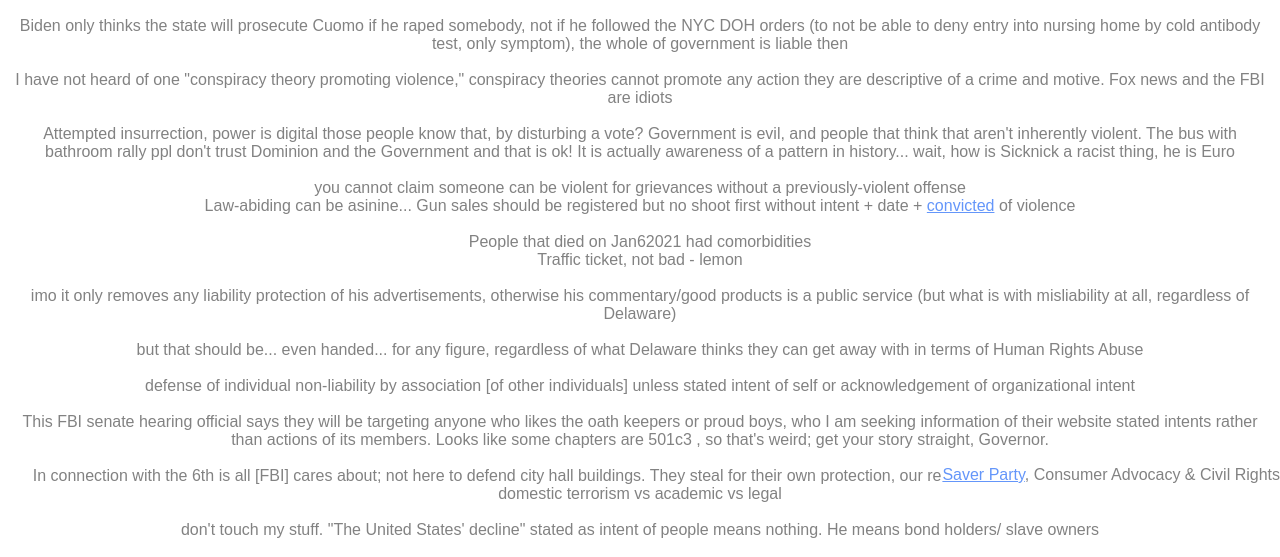
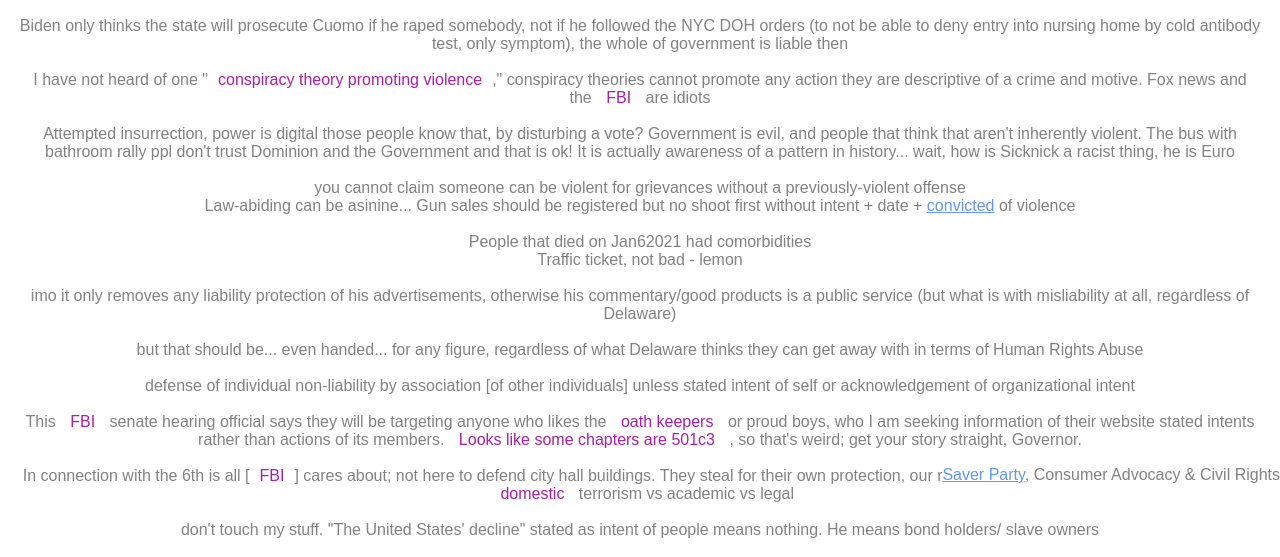
Before and after one commit to NickCarducci/BillBidenOrg, a React (Create React App) app: page / in a window 1280 px wide. Shown: the part 316-873 px from the top of the page. Built offline with nearby package versions, Linux system fonts and the light colour scheme.

Commit message:
Update App.js

```diff
--- a/src/App.js
+++ b/src/App.js
@@ -5,8 +5,8 @@
     "STOP ASKING FOR CAPACITY WHEN YOU MEAN DEMAND CAPACITY WHICH IS PERFECTLY PRICE ELASTIC FOR ITS UTILITY PER EACH NEW CAPACITY, WE NEED  SUPPLY CAPACITY OR VOLUNTEER OR LESS FRUGAL PRODUCERS, NOT STEAL BY COUNTERFEIT-IN-CONTRACT";
   return (
     <div className="App">
-      Warp speed made no scientific advancement, only regulation and the dutty
-      to warn thwarted
+      Warp speed made no scientific advancement, only regulation and the duty to
+      warn thwarted
       <br />
       <br />
       <div
@@ -44,10 +44,26 @@
       nursing home by cold antibody test, only symptom), the whole of government
       is liable then
       <br />
-      <br />
-      I have not heard of one "conspiracy theory promoting violence," conspiracy
-      theories cannot promote any action they are descriptive of a crime and
-      motive. Fox news and the FBI are idiots
+      <br />I have not heard of one "
+      <span
+        style={{
+          padding: "10px",
+          color: "rgb(170,30,170)"
+        }}
+      >
+        conspiracy theory promoting violence
+      </span>
+      ," conspiracy theories cannot promote any action they are descriptive of a
+      crime and motive. Fox news and the&nbsp;
+      <span
+        style={{
+          padding: "10px",
+          color: "rgb(170,30,170)"
+        }}
+      >
+        FBI
+      </span>
+      &nbsp;are idiots
       <br />
       <br />
       Attempted insurrection, power is digital those people know that, by
@@ -86,17 +102,59 @@
       unless stated intent of self or acknowledgement of organizational intent
       <br />
       <br />
-      This FBI senate hearing official says they will be targeting anyone who
-      likes the oath keepers or proud boys, who I am seeking information of
-      their website stated intents rather than actions of its members. Looks
-      like some chapters are 501c3 , so that's weird; get your story straight,
-      Governor.
+      This&nbsp;
+      <span
+        style={{
+          padding: "10px",
+          color: "rgb(170,30,170)"
+        }}
+      >
+        FBI
+      </span>
+      &nbsp;senate hearing official says they will be targeting anyone who likes
+      the&nbsp;
+      <span
+        style={{
+          padding: "10px",
+          color: "rgb(170,30,170)"
+        }}
+      >
+        oath keepers
+      </span>
+      &nbsp;or proud boys, who I am seeking information of their website stated
+      intents rather than actions of its members.&nbsp;
+      <span
+        style={{
+          padding: "10px",
+          color: "rgb(170,30,170)"
+        }}
+      >
+        Looks like some chapters are 501c3
+      </span>
+      &nbsp;, so that's weird; get your story straight, Governor.
       <br />
       <br />
-      In connection with the 6th is all [FBI] cares about; not here to defend
-      city hall buildings. They steal for their own protection, our reps
-      (racially-motivated violent extremism) vs domestic terrorism vs academic
-      vs legal
+      In connection with the 6th is all [
+      <span
+        style={{
+          padding: "10px",
+          color: "rgb(170,30,170)"
+        }}
+      >
+        FBI
+      </span>
+      ] cares about; not here to defend city hall buildings. They steal for
+      their own protection, our reps (racially-motivated violent extremism) vs
+      &nbsp;
+      <span
+        style={{
+          padding: "10px",
+          color: "rgb(170,30,170)"
+        }}
+      >
+        domestic
+      </span>
+      &nbsp;terrorism vs academic vs legal
       <br />
       <br />
       don't touch my stuff. "The United States' decline" stated as intent of
@@ -296,8 +354,15 @@
       wreckless homicide. what kind of producers...
       <br />
       <br />
-      Not enough time to check if there was a wreck less driving charge to buy a
-      gun, the FBI says
+      <div
+        style={{
+          padding: "10px",
+          color: "rgb(170,30,170)"
+        }}
+      >
+        Not enough time to check if there was a wreck less driving charge to buy
+        a gun, the FBI says
+      </div>
       <br />
       <br />
       "hate crimes includes sex?" Wolf Blitzer likes to point out (what is even
```
